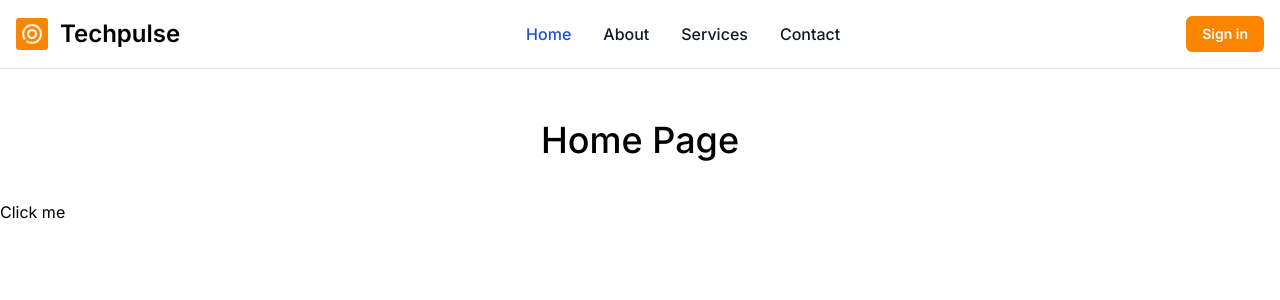
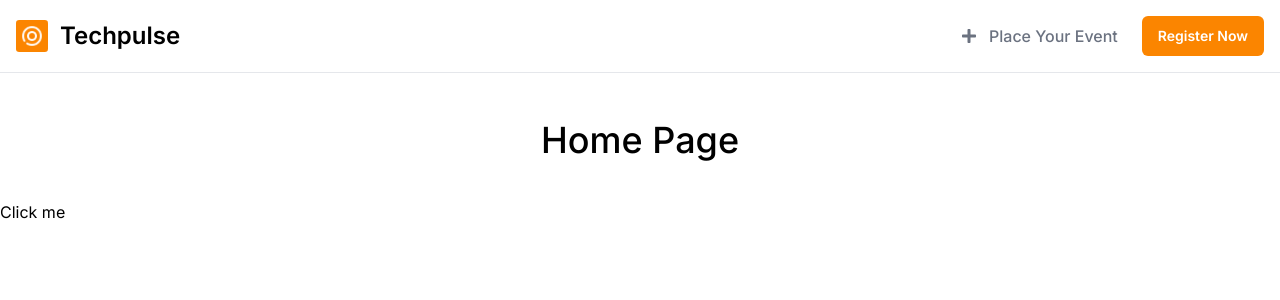
Before and after one commit to TechPulseLK/TechPulse-Platform, a Next.js app in the folder Frontend/: page / in a window 1280 px wide. Shown: the top 300 px of the page. Built offline with nearby package versions, Linux system fonts and the light colour scheme.

Commit message:
Navbar complete

```diff
--- a/Frontend/app/components/Navbar.tsx
+++ b/Frontend/app/components/Navbar.tsx
@@ -1,5 +1,6 @@
 import React from 'react'
 import Link from 'next/link'
+import { FaPlus } from "react-icons/fa";
 
 const Navbar = () => {
   return (
@@ -11,7 +12,15 @@ const Navbar = () => {
             <span className="self-center text-2xl font-semibold whitespace-nowrap ">Techpulse</span>
           </Link>
           <div className="flex md:order-2 space-x-3 md:space-x-0 rtl:space-x-reverse">
-            <button type="button" className="text-white bg-primary hover:bg-primary focus:ring-4 focus:outline-none focus:ring-blue-300 font-semibold rounded-md text-sm px-4 py-2 text-center">Sign in</button>
+            <Link href="#">
+            <div className='flex py-2 mr-6'>
+              <div className='pr-3 pt-1 text-gray-500'>
+                  <FaPlus/>
+              </div>
+              <span className='text-base font-medium text-gray-500'>Place Your Event</span>
+            </div>
+            </Link>
+            <button type="button" className="text-white bg-primary hover:bg-primary font-semibold rounded-md text-sm px-4 py-2 text-center">Register Now</button>
 
             {/* mobile hamburger icon */}
             <button data-collapse-toggle="navbar-sticky" type="button" className="inline-flex items-center p-2 w-10 h-10 justify-center text-sm text-gray-500 rounded-lg md:hidden hover:bg-gray-100 focus:outline-none focus:ring-2 focus:ring-gray-200" aria-controls="navbar-sticky" aria-expanded="false">
@@ -20,22 +29,7 @@ const Navbar = () => {
                     <path stroke="currentColor" strokeLinecap="round" strokeLinejoin="round" strokeWidth="2" d="M1 1h15M1 7h15M1 13h15"/>
                   </svg>
             </button>
-          </div>
-          <div className="items-center justify-between hidden w-full md:flex md:w-auto md:order-1" id="navbar-sticky">
-            <ul className="flex flex-col p-4 md:p-0 mt-4 font-medium border border-gray-100 rounded-lg bg-gray-50 md:space-x-8 rtl:space-x-reverse md:flex-row md:mt-0 md:border-0 md:bg-white">
-              <li>
-                  <a href="#" className="block py-2 px-3 text-white bg-blue-700 rounded md:bg-transparent md:text-blue-700 md:p-0 " aria-current="page">Home</a>
-              </li>
-              <li>
-                  <a href="#" className="block py-2 px-3 text-gray-900 rounded hover:bg-gray-100 md:hover:bg-transparent md:hover:text-blue-700 md:p-0 ">About</a>
-              </li>
-              <li>
-                <a href="#" className="block py-2 px-3 text-gray-900 rounded hover:bg-gray-100 md:hover:bg-transparent md:hover:text-blue-700 md:p-0">Services</a>
-              </li>
-              <li>
-                  <a href="#" className="block py-2 px-3 text-gray-900 rounded hover:bg-gray-100 md:hover:bg-transparent md:hover:text-blue-700 md:p-0">Contact</a>
-              </li>
-            </ul>
+
           </div>
         </div>
       </nav>
```
Also changed, not shown: Frontend/package.json (+5 -4 lines), 1 other file (tests, documents, lock files or other folders).
